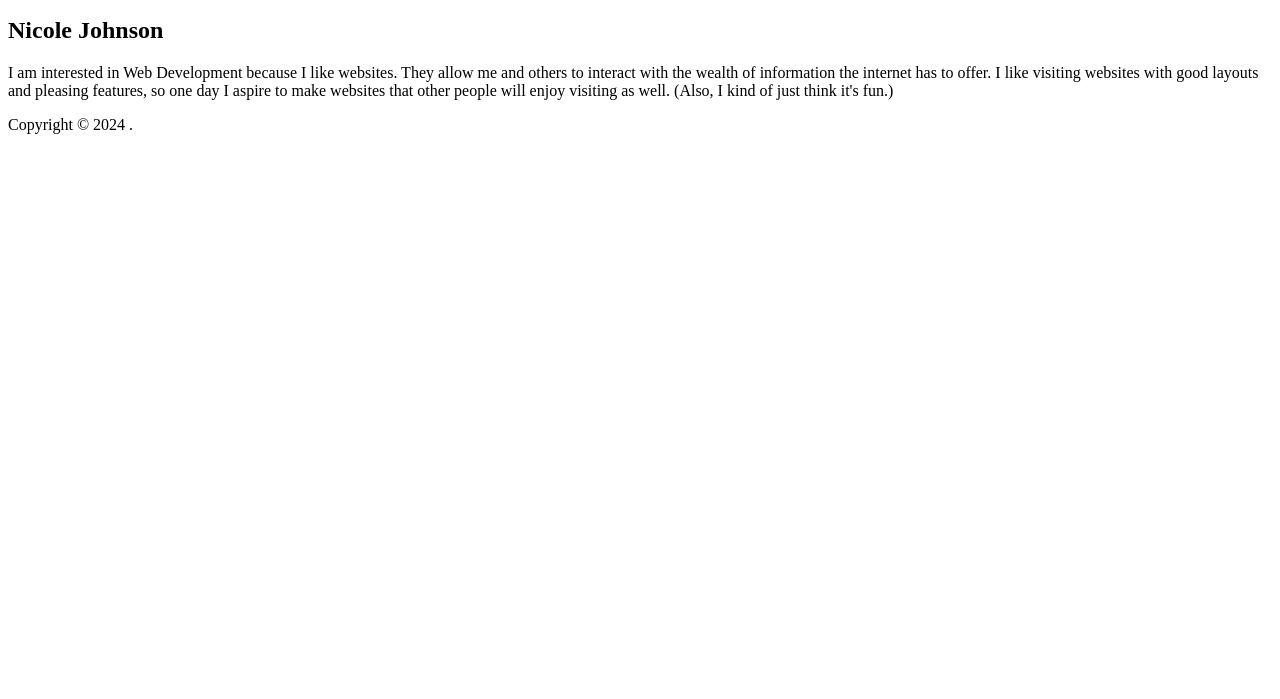
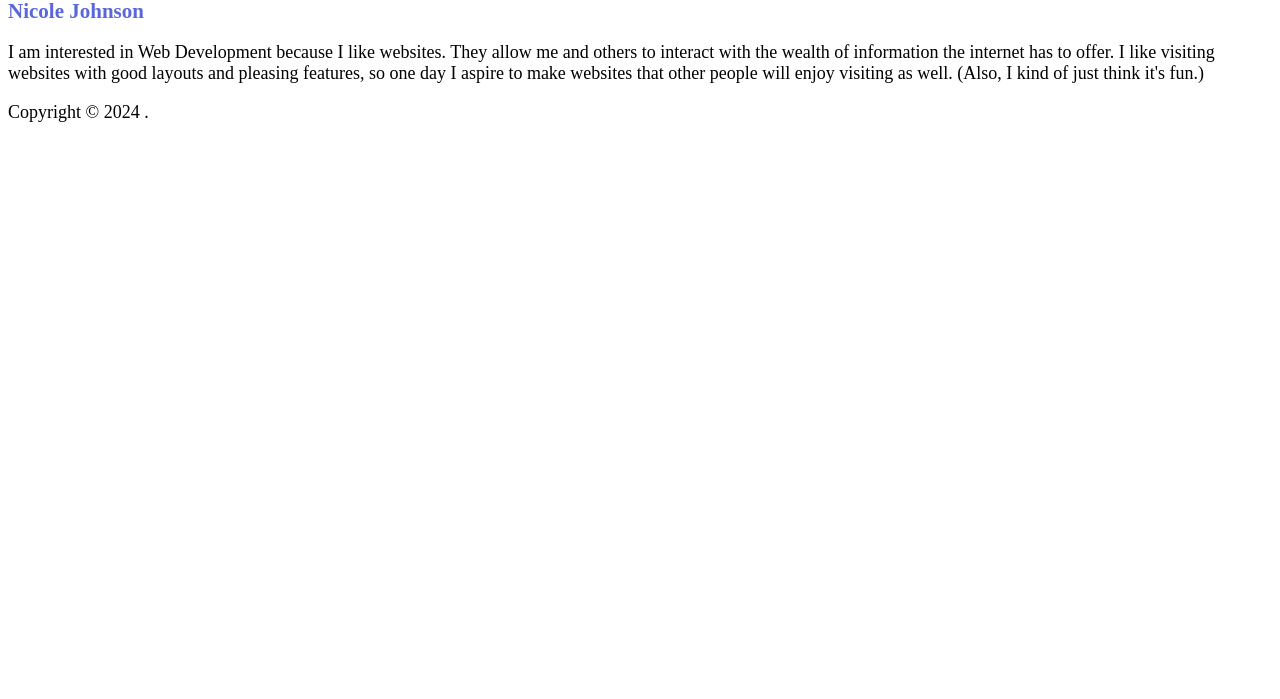
Before and after one commit to NicJohn04/info2180-lab1, a plain HTML site: page index.html in a window 1280 px wide. Shown: the part 101-800 px from the top of the page. Drawn offline with Linux system fonts and the light colour scheme.

Commit message:
Edited index.html

```diff
--- a/index.html
+++ b/index.html
@@ -5,6 +5,7 @@
     <meta name="viewport" content="width=device-width, initial-scale=1.0">
     <meta http-equiv="X-UA-Compatible" content="ie=edge">
     <title>INFO2180 Lab 1</title>
+    <link rel="stylesheet" href="styles.css"> <!-- Link to CSS file -->
 </head>
 <body>
     <header>
```
